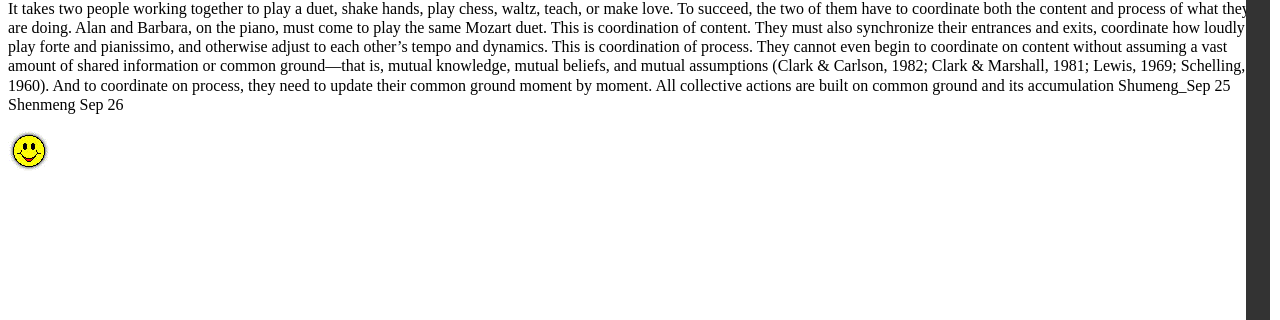
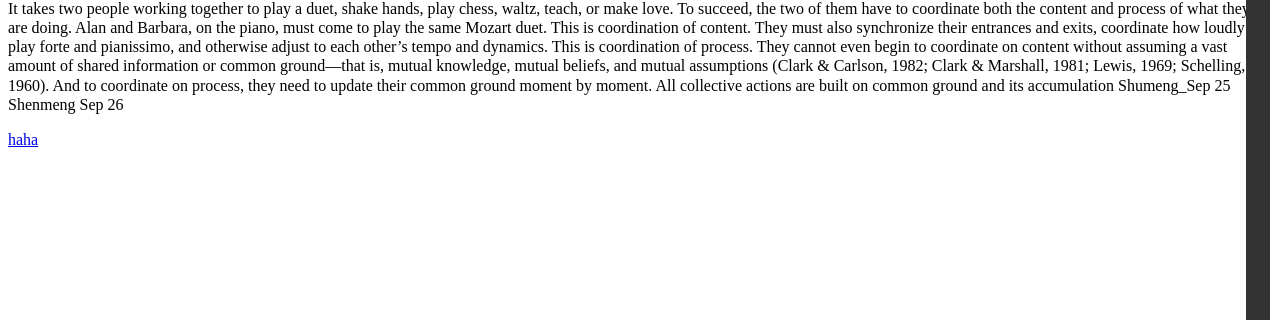
Before and after one commit to jasonpriem/sils-annotate, a Flask app: template silsannotate/templates/6.html in a window 1280 px wide. Shown: the part 230-550 px from the top of the page. Run offline with Flask 2, Linux system fonts and the light colour scheme; the template is opened without the code that fills it, so the values that code supplies are empty; some libraries are stand-ins or nearby versions.

Commit message:
modify image

```diff
--- a/silsannotate/templates/6.html
+++ b/silsannotate/templates/6.html
@@ -45,7 +45,7 @@
    <h2>grounding</h2>
    <p>It takes two people working together to play a duet, shake hands, play chess, waltz, teach, or make love. To succeed, the two of them have to coordinate both the content and process of what they are doing. Alan and Barbara, on the piano, must come to play the same Mozart duet. This is coordination of content. They must also synchronize their entrances and exits, coordinate how loudly to play forte and pianissimo, and otherwise adjust to each other’s tempo and dynamics. This is coordination of process. They cannot even begin to coordinate on content without assuming a vast amount of shared information or common ground—that is, mutual knowledge, mutual beliefs, and mutual assumptions (Clark & Carlson, 1982; Clark & Marshall, 1981; Lewis, 1969; Schelling, 1960). And to coordinate on process, they need to update their common ground moment by moment. All collective actions are built on common ground and
       its accumulation Shumeng_Sep 25 Shenmeng Sep 26</p>
-	  <img src="smiley.gif" alt="Smiley face" >
+	  <a href="smiley.gif">haha</a>
 
    <!-- Paste the html for article 2 here -->
 </body>
```
